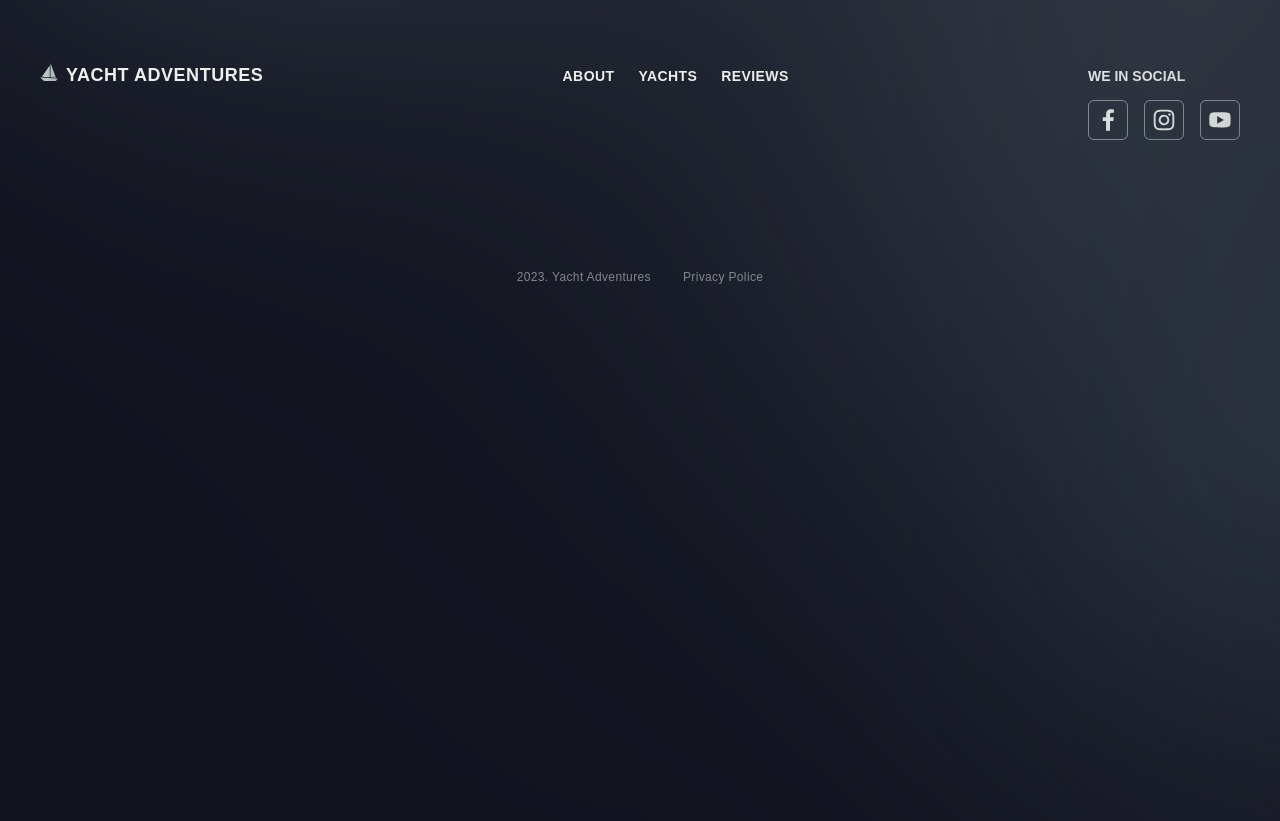
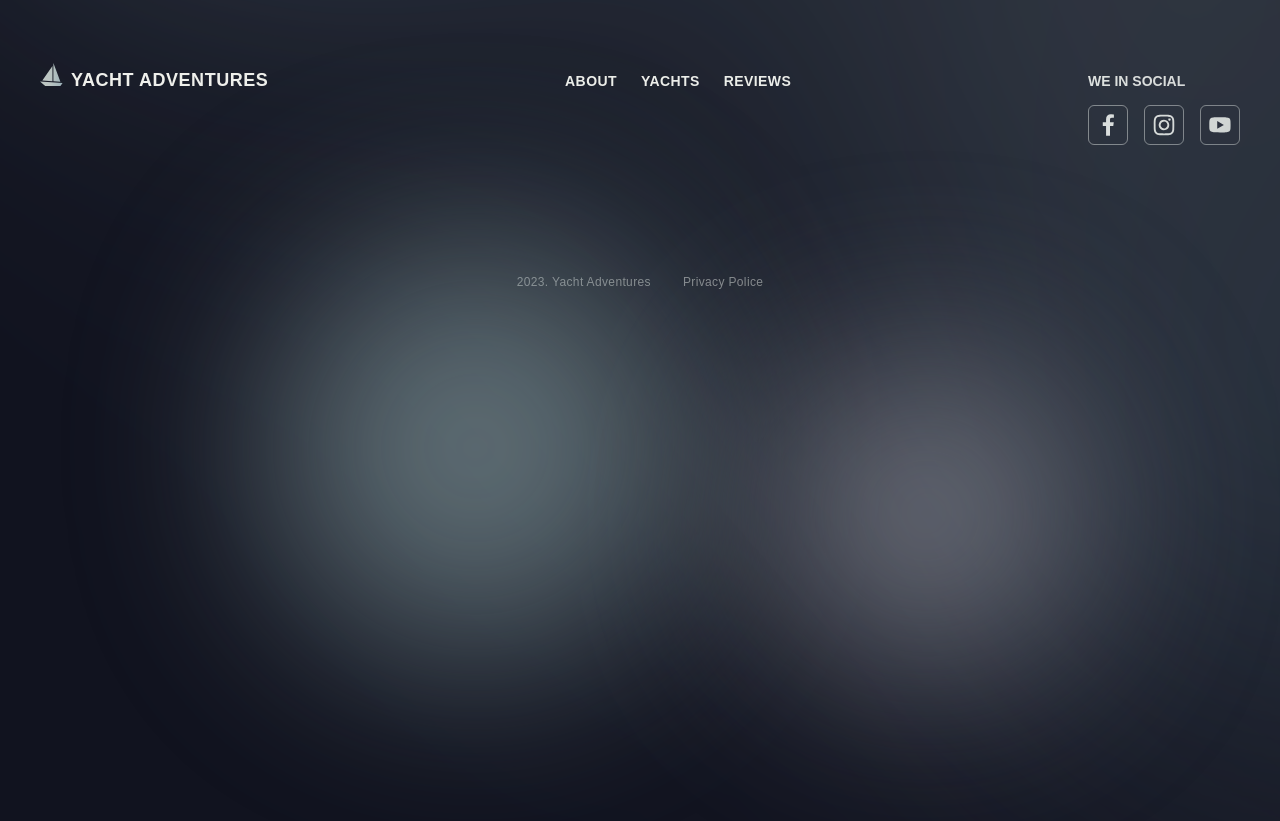
Before and after one commit to VickyUA/Project_Team_12, a website built with Vite: page src/index.html in a window 1280 px wide. Shown: the part 2865-3686 px from the top of the page. Built offline with nearby package versions, Linux system fonts and the light colour scheme.

Commit message:
add footer gradient

```diff
--- a/src/css/footer.css
+++ b/src/css/footer.css
@@ -15,6 +15,16 @@ padding-top: 65px;
 display: flex;
 justify-content: space-between;
 align-items: baseline;
+  }
+}
+.footer-icon-img-logo {
+  width: 18px;
+  height: 18px;
+}
+@media only screen and (min-width: 768px) {
+  .footer-icon-img-logo {
+    width: 23px;
+  height: 23px;
   }
 }
 .footer-logo-text {
@@ -158,3 +168,46 @@ justify-content: center;
 align-items: center;
 margin-right: 0;
 }
+.footer-gradient {
+  border-radius: 420px;
+  opacity: 0.6000000238418579;
+  background:#D9D9D9;
+  filter: blur(100px);
+  width: 420px;
+  height: 420px;
+  position: relative;
+  top: 0;
+  right: -100px;
+}
+
+@media only screen and (min-width: 768px) {
+  .footer-gradient {
+  border-radius: 419px;
+  background:#93ABAE;
+  width: 419px;
+  height: 419px;
+  right: -150px;
+  }
+
+}
+@media only screen and (min-width: 1280px) {
+  .footer-gradient {
+  border-radius: 415px;
+  background:#93ABAE;
+  width: 415px;
+  height: 415px;
+  top: -50px;
+  right: -260px;
+  }
+  .footer-gradient-second {
+  border-radius: 317px;
+  opacity: 0.6000000238418579;
+  background:#A6A9B2;
+  filter: blur(100px);
+  width: 317px;
+  height: 317px;
+  position: relative;
+  top: -350px;
+  right: -760px;
+  }
+}
--- a/src/partials/footer.html
+++ b/src/partials/footer.html
@@ -2,7 +2,7 @@
   <div class="footer-container container">
     <div class="footer-logo-container">
       <a href="" class="footer-logo-text link">
-        <img src="../icon/yacht_header.svg" alt="">
+        <img class="footer-icon-img-logo" src="../icon/yacht_header.svg" alt="logo" width="18" height="18">
         <!-- <svg class="footer-logo" width="16" height="18">
           <use href="./img/sprite.svg#icon-logo"></use>
         </svg> -->
@@ -54,5 +54,7 @@
       <li>2023. Yacht Adventures</li>
       <li>Privacy Police</li>
     </ul>
+    <div class="footer-gradient"></div>
+    <div class="footer-gradient-second"></div>
   </div>
 </footer>
```
